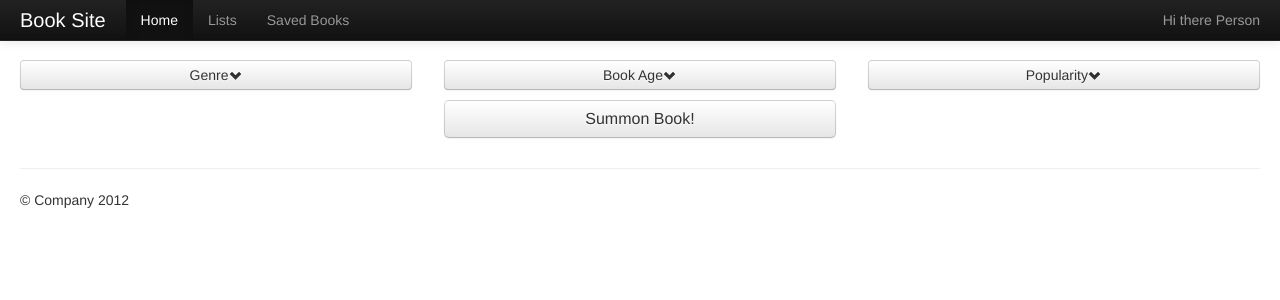
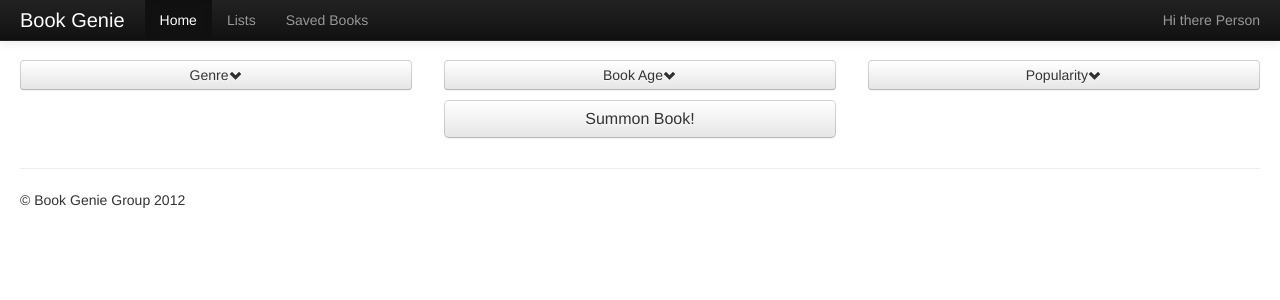
Before and after one commit to rjemanuele/SWS2012-BookSite, a Django app: page / in a window 1280 px wide. Shown: the top 300 px of the page. Run offline with Django 3.2, Linux system fonts and the light colour scheme; some libraries are stand-ins or nearby versions.

Commit message:
Naming bits

```diff
--- a/book_genie/search/templates/index.html
+++ b/book_genie/search/templates/index.html
@@ -41,7 +41,7 @@ DON'T FORGET!
             <span class="icon-bar"></span>
             <span class="icon-bar"></span>
           </a>
-          <a class="brand" href="#">Book Site</a>
+          <a class="brand" href="#">Book Genie</a>
           <div class="nav-collapse collapse">
             <p class="navbar-text pull-right">
               Hi there <a href="#" class="navbar-link">Person</a>
@@ -282,7 +282,7 @@ DON'T FORGET!
       <hr>
 
       <footer>
-        <p>&copy; Company 2012</p>
+        <p>&copy; Book Genie Group 2012</p>
       </footer>
 
     </div><!--/.fluid-container-->
```
